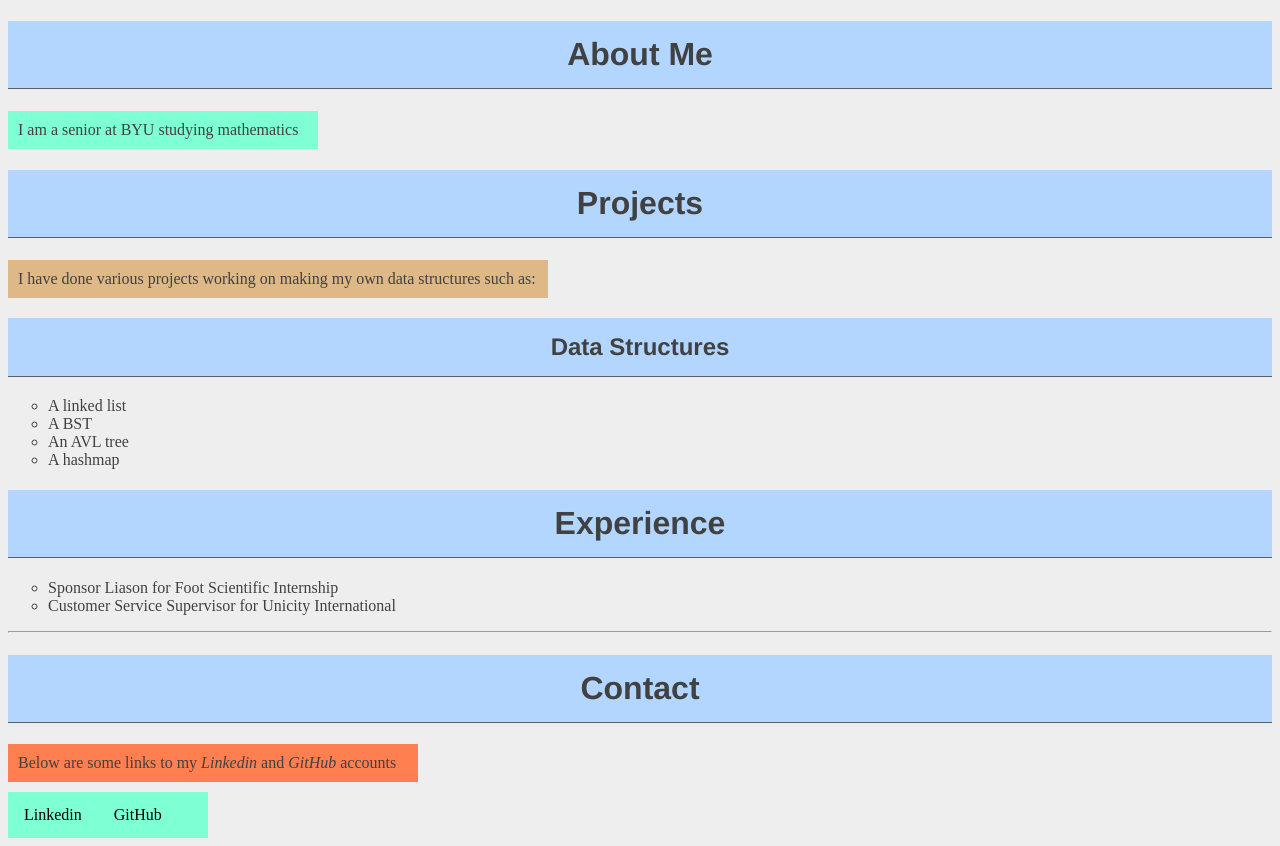
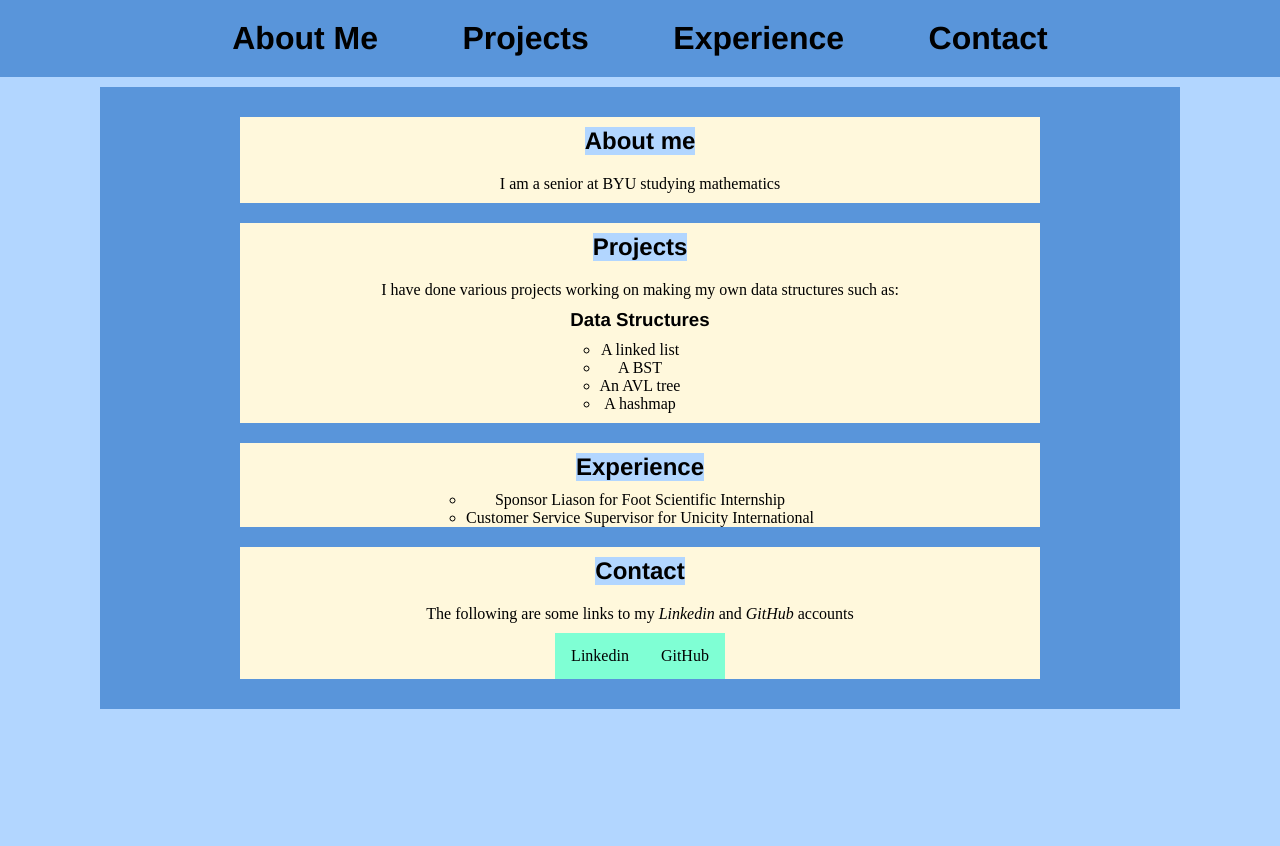
Before and after one commit to brasherjo/Portfolio, a plain HTML site: page index.html in a window 1280 px wide. After the commit the page ends 800 px from the top, so only its background shows below. Drawn offline with Linux system fonts and the light colour scheme.

Commit message:
flexbot update

```diff
--- a/index.html
+++ b/index.html
@@ -6,36 +6,76 @@
   <link rel='stylesheet' href='styles.css'/>
 </head>
 <body>
-
+  <div class='menu_container'>
+    <div class='menu'>
+      <div class='menu_about'>
         <h1>About Me</h1>
-<p class='synopsis'>I am a senior at BYU studying mathematics</p>
-
+      </div>
+      <div class='menu_projects'>
         <h1>Projects</h1>
-<p class='projects'>I have done various projects working on making my own data structures
+      </div>
+      <div class='menu_experience'>
+        <h1>Experience</h1>
+      </div>
+      <div class='menu_contact'>
+        <h1>Contact</h1>
+      </div>
+    </div>
+  </div>
+  <div class='main_content'>
+    <div class='menu_subject'>
+      <div class='header'>
+        <h2>About me</h2>
+      </div>
+      <div class='synopsis'>
+        <p>I am a senior at BYU studying mathematics</p>
+      </div>
+    </div>
+    <div class='menu_subject'>
+      <div class='header'>
+        <h2>Projects</h2>
+      </div>
+      <div class='synopsis'>
+        <p>I have done various projects working on making my own data structures
           such as:</p>
-
-<h2>Data Structures</h2>
+        <div class='data_structure'>
+          <h3>Data Structures</h3>
+        </div>
+        <div class='ds_list'>
           <ul>
             <li>A linked list </li>
             <li>A BST </li>
             <li>An AVL tree </li>
             <li>A hashmap </li>
           </ul>
-
-<h1>Experience</h1>
+        </div>
+      </div>
+    </div>
+    <div class='menu_subject'>
+      <div class='header'>
+        <h2>Experience</h2>
+      </div>
+      <div class='exp_list'>
         <ul>
           <li>Sponsor Liason for Foot Scientific Internship</li>
           <li>Customer Service Supervisor for Unicity International</li>
         </ul>
-
-<hr/>
-
-<h1>Contact</h1>
-<p id='contacts'>Below are some links to my <em>Linkedin</em> and <em>GitHub</em> accounts</p>
+      </div>
+    </div>
+    <div class='menu_subject'>
+      <div class='header'>
+        <h2>Contact</h2>
+      </div>
+      <div class='synopsis'>
+        <p>The following are some links to my <em>Linkedin</em> and <em>GitHub</em> accounts</p>
+      </div>
+      <div class='contacts_links'>
         <ul class='links'>
           <li class='links2'><a href='www.linkedin.com/in/jordanmbrasher'> Linkedin </a> </li>
           <li class='links2'><a href='https://github.com/brasherjo'>GitHub </a> </li>
         </ul>
-
+      </div>
+    </div>
+  </div>
 </body>
 </html>
--- a/styles.css
+++ b/styles.css
@@ -1,44 +1,103 @@
-body {
-  color: #414141;    /* Dark gray */
-  background-color: #EEEEEE;    /* Light gray */
+
+* {
+  margin: 0;
+  padding: 0;
+  box-sizing: border-box;
 }
 
+/* Mobile Styles */
+@media only screen and (max-width: 400px) {
+  body {
+    background-color: #F09A9D; /* Red */
+  }
+}
+
+/* Tablet Styles */
+@media only screen and (min-width: 401px) and (max-width: 960px) {
+  body {
+    background-color: #F5CF8E; /* Yellow */
+  }
+}
+
+/* Desktop Styles */
+@media only screen and (min-width: 961px) {
+  body {
+    background-color: #B2D6FF; /* Blue */
+  }
+
+.menu_container{
+  color: #000000;
+  background-color: #5995DA;  /* Blue */
+  padding: 20px 0;
+  display: flex;
+  justify-content: center;
+}
+.menu{
+  width: 900px;
+  display: flex;
+  justify-content: space-between;
+}
+.menu_about{
+  margin: auto;
+}
+.menu_projects{
+  margin:auto;
+}
+.menu_experience{
+  margin: auto;
+}
+.menu_contact{
+  margin: auto;
+}
+.main_content{
+  color: #000000;
+  background-color: #5995DA;
+  padding: 20px;
+  display: flex;
+  justify-content:space-around;
+  flex-direction: column;
+  align-items: center;
+  margin:10px 100px;
+}
+.menu_subject{
+  background-color: #FFF8DC;
+  width:800px;
+  height:auto;
+  display: flex;
+  flex-direction: column;
+  align-items: center;
+  justify-content: space-around;
+  margin: 10px;
+}
+.header{
+  margin: 10px;
+  display:flex;
+  justify-content:flex-start;
+  background-color: #B2D6FF;    /* Light blue */
+}
+.synopsis{
+  margin: 10px;
+}
+.data_structure{
+  margin: 10px;
+  background-color: #FFF8DC;
+  text-align: center;
+}
+.ds_list{
+  display: flex;
+  justify-content: center;
+}
 h1, h2, h3, h4, h5, h6 {
   font-family: "Helvetica", "Arial", sans-serif;
-  background-color: #B2D6FF;    /* Light blue */
-  padding: 15px;
-  border-bottom: 1px solid #5D6063;
-  text-align: center;
 }
 
 ul {
   list-style-type: circle;
-}
-
-ol {
-  list-style-type: lower-roman;
+  text-align: center;
 }
 
 p {
-  text-align: left;
-  background-color: #DDE0E3;    /* Light grey */
-  padding: 10px 0 10px 10px;  /* Top  Right  Bottom  Left */
-  margin-bottom: 10px;          /* Add this */
-}
-
-.synopsis {
-  width: 300px;
-  background-color: #7FFFD4;    /* aquamarine */
-}
-
-.projects {
-  width: 530px;
-  background-color: #DEB887;    /* burley wood */
-}
-
-#contacts {
-  width: 400px;
-  background-color: #FF7F50;    /* coral */
+  text-align: center;
 }
 
 .links {
@@ -47,7 +106,7 @@ p {
   padding: 0;
   overflow: hidden;
   background-color: #7FFFD4;
-  width: 200px;
+  width: auto;
 }
 
 .links2 {
@@ -55,7 +114,7 @@ p {
 }
 
 .links2 a {
-  display: block;
+  display: flex;
   color: black;
   text-align: center;
   padding: 14px 16px;
```
Lines whose indentation alone changed are shown as unchanged.
